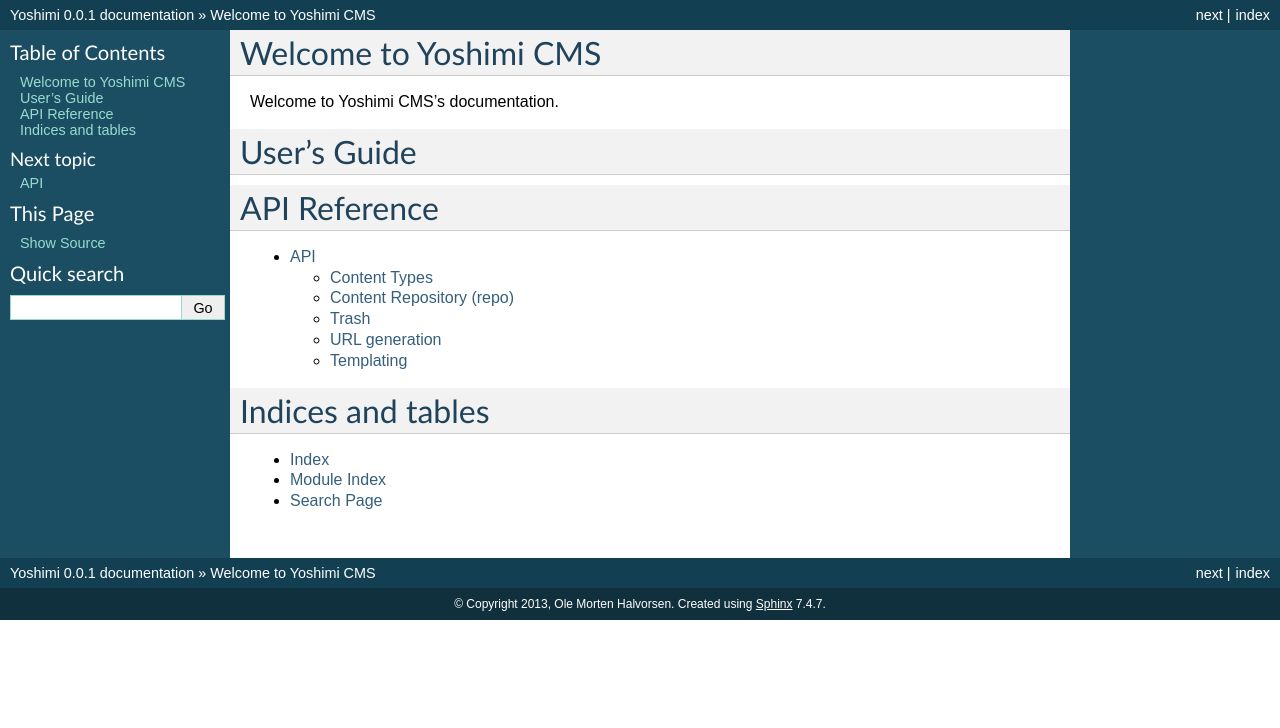
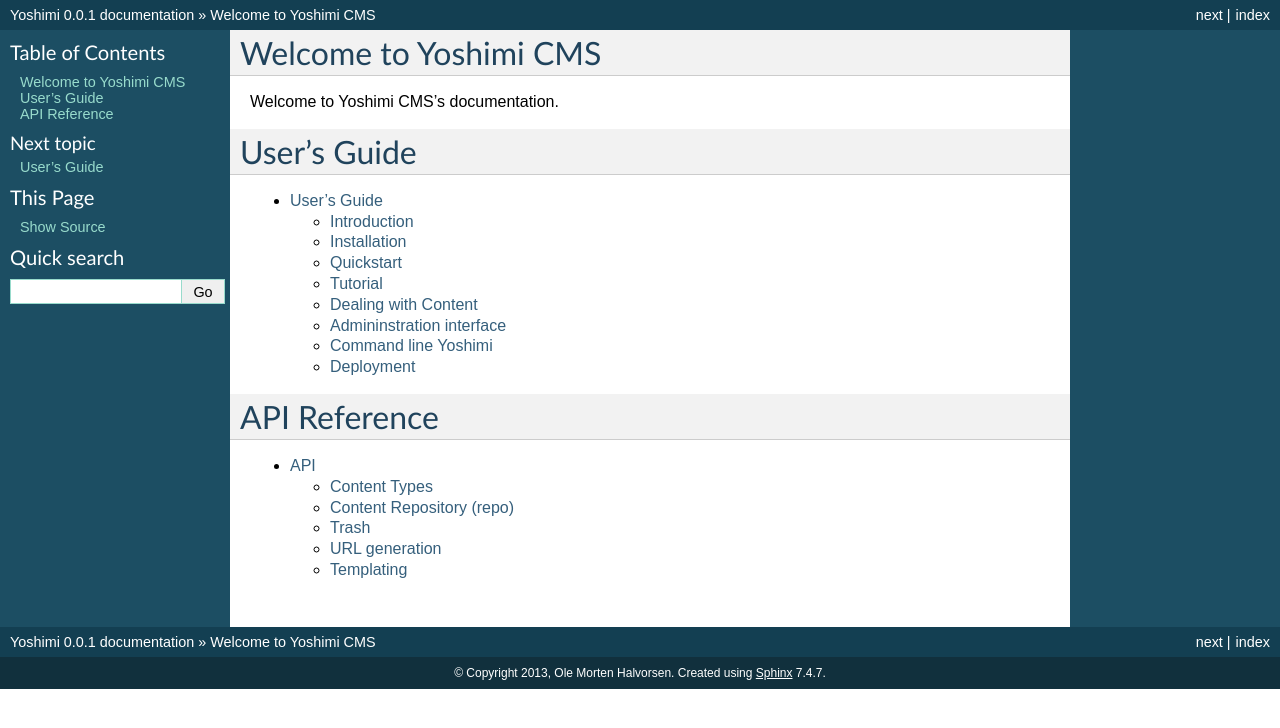
Before and after one commit to omh/yoshimi, a Sphinx documentation site: the page built from docs/index.rst, in a window 1280 px wide. Shown: the top 728 px of the page. Built offline with Sphinx 7.4.7, drawn with Linux system fonts in a browser that asks for light colours.

Commit message:
Outline of user's guide.

```diff
--- /dev/null
+++ b/docs/guide.rst
@@ -0,0 +1,34 @@
+User's Guide
+============
+
+
+Introduction
+------------
+
+
+Installation
+------------
+
+
+Quickstart
+----------
+
+
+Tutorial
+--------
+
+
+Dealing with Content
+--------------------
+
+
+Admininstration interface
+-------------------------
+
+
+Command line Yoshimi
+--------------------
+
+
+Deployment
+----------
--- a/docs/index.rst
+++ b/docs/index.rst
@@ -10,6 +10,8 @@ User's Guide
 .. toctree::
    :maxdepth: 2
 
+   guide
+
 
 API Reference
 =============
@@ -18,11 +20,3 @@ API Reference
    :maxdepth: 2
 
    api
-
-
-Indices and tables
-==================
-
-* :ref:`genindex`
-* :ref:`modindex`
-* :ref:`search`
```
